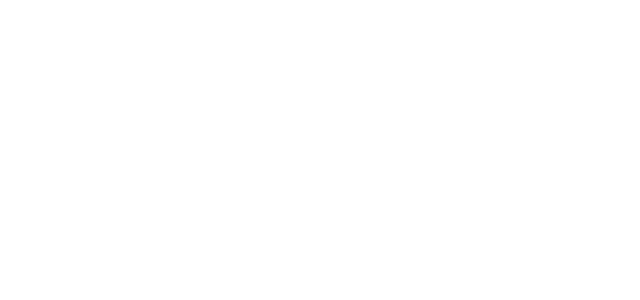
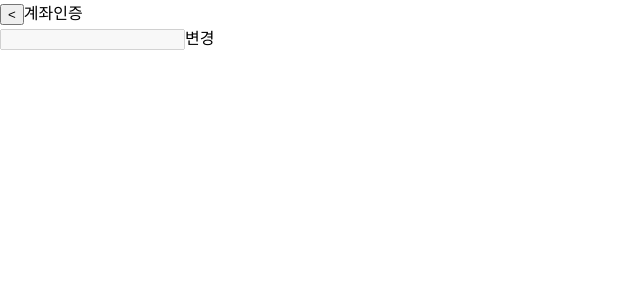
Before and after one commit to Endura0535/youth-policy-zone, a React (Create React App) app in the folder Frontend/: page /account-auth in a window 1280 px wide. Before the commit this address had no page. Shown: the top 300 px of the page, without its empty margins (0-640 px from the left). Built offline with nearby package versions, Linux system fonts and the light colour scheme.

Commit message:
feat: 계좌인증 페이지 계좌번호 변경 기능

```diff
--- a/Frontend/src/App.js
+++ b/Frontend/src/App.js
@@ -5,6 +5,7 @@
 import ProfilePage from './pages/ProfilePage'
 import AuthPage from './pages/AuthPage'
 import { MemberProvider } from './MemberContext'
+import BankAccountAuthenticationPage from './pages/BankAccountAuthenticationPage'
 
 function App() {
   return (
@@ -14,6 +15,7 @@
           <Routes>
             <Route path="/" element={<WelcomePage />} />
             <Route path="/auth" element={<AuthPage />} />
+            <Route path="/account-auth" element={<BankAccountAuthenticationPage />} />
             <Route path="/home" element={<HomePage />} />
             <Route path="/profile" element={<ProfilePage />} />
           </Routes>
--- a/Frontend/src/MemberContext.js
+++ b/Frontend/src/MemberContext.js
@@ -12,6 +12,7 @@
   const apiClient = useRef(null);
 
   // AuthPage
+  const [tab, setTab] = useState(0);
   const [email, setEmail] = useState('');
   const [pw, setPw] = useState('');
   const [pwVisibility, setPwVisibility] = useState({
@@ -92,7 +93,8 @@
     <MemberContext.Provider value={{
       accessToken, memberInfo, succeededSignin, setMemberId, doSignout, setMemberInfo,
       email, setEmail, pw, pwVisibility, setPwVisibility, bankAccount, setBankAccount,
-      onEmailChanged, onPwChanged, handlePwVisibility, onBankAccountChanged
+      onEmailChanged, onPwChanged, handlePwVisibility, onBankAccountChanged,
+      tab, setTab
     }}>
       {children}
     </MemberContext.Provider>
--- a/Frontend/src/pages/AuthPage.js
+++ b/Frontend/src/pages/AuthPage.js
@@ -1,12 +1,11 @@
-import React, { useEffect, useState } from 'react'
+import React, { useEffect } from 'react'
 import Signin from './component/Signin';
 import Signup from './component/Signup';
 import { useMember } from '../MemberContext';
 import { useNavigate } from 'react-router-dom';
 
 function AuthPage() {
-  const { setMemberInfo } = useMember();
-  const [tab, setTab] = useState(0);
+  const { setMemberInfo, tab, setTab} = useMember();
   const navigate = useNavigate();
 
   useEffect(() => {
--- /dev/null
+++ b/Frontend/src/pages/BankAccountAuthenticationPage.js
@@ -0,0 +1,31 @@
+import React, { useState } from 'react'
+import { useNavigate } from 'react-router-dom'
+import { useMember } from '../MemberContext';
+
+function BankAccountAuthenticationPage() {
+  const { bankAccount, onBankAccountChanged } = useMember();
+  const [ accountChange, setAccountChange ] = useState(true);
+  const navigate = useNavigate();
+
+  const onClickBackButton = () => {
+    navigate(-1);
+  }
+
+  const onHandleAccountChange = () => {
+    setAccountChange(!accountChange);
+  }
+
+  return (
+    <div>
+      <div><button onClick={onClickBackButton}>{"<"}</button>계좌인증</div>
+      <div>
+        <div>
+          <input type="text" onChange={onBankAccountChanged} value={bankAccount} id="bankAccount" disabled={accountChange} />
+          <span onClick={onHandleAccountChange}>{accountChange? "변경" : "확인"}</span>
+        </div>
+      </div>
+    </div>
+  )
+}
+
+export default BankAccountAuthenticationPage
--- a/Frontend/src/pages/component/Signin.js
+++ b/Frontend/src/pages/component/Signin.js
@@ -1,5 +1,5 @@
 import axios from 'axios';
-import React, { useEffect, useState } from 'react'
+import React, { useState } from 'react'
 import { useMember } from '../../MemberContext';
 import { useNavigate } from 'react-router-dom';
 
@@ -9,8 +9,6 @@
   } = useMember();
   const [rememberId, setRememberId] = useState(false);
   const navigate = useNavigate();
-
-
 
   // 아이디 기억하기
   const handleRememberId = () => {
--- a/Frontend/src/pages/component/Signup.js
+++ b/Frontend/src/pages/component/Signup.js
@@ -1,13 +1,15 @@
 import React from 'react'
 import { useMember } from '../../MemberContext';
+import { useNavigate } from 'react-router-dom';
 
 function Signup() {
   const { email, pw, pwVisibility, bankAccount, onEmailChanged, onPwChanged, handlePwVisibility,
     onBankAccountChanged
   } = useMember();
+  const navigate = useNavigate();
 
   const onClickNextButton = (e) => {
-
+    navigate("/account-auth");
   }
 
   return (
```
